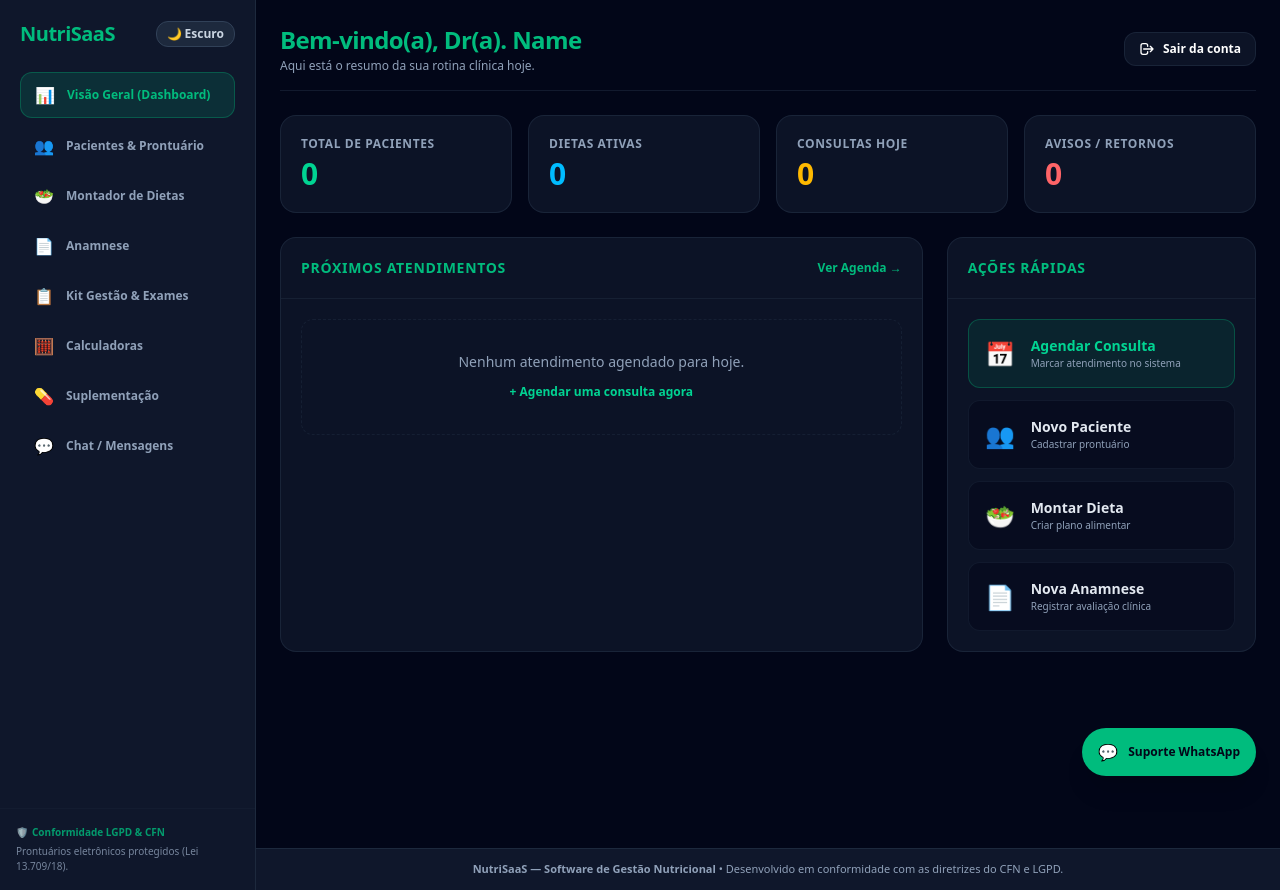
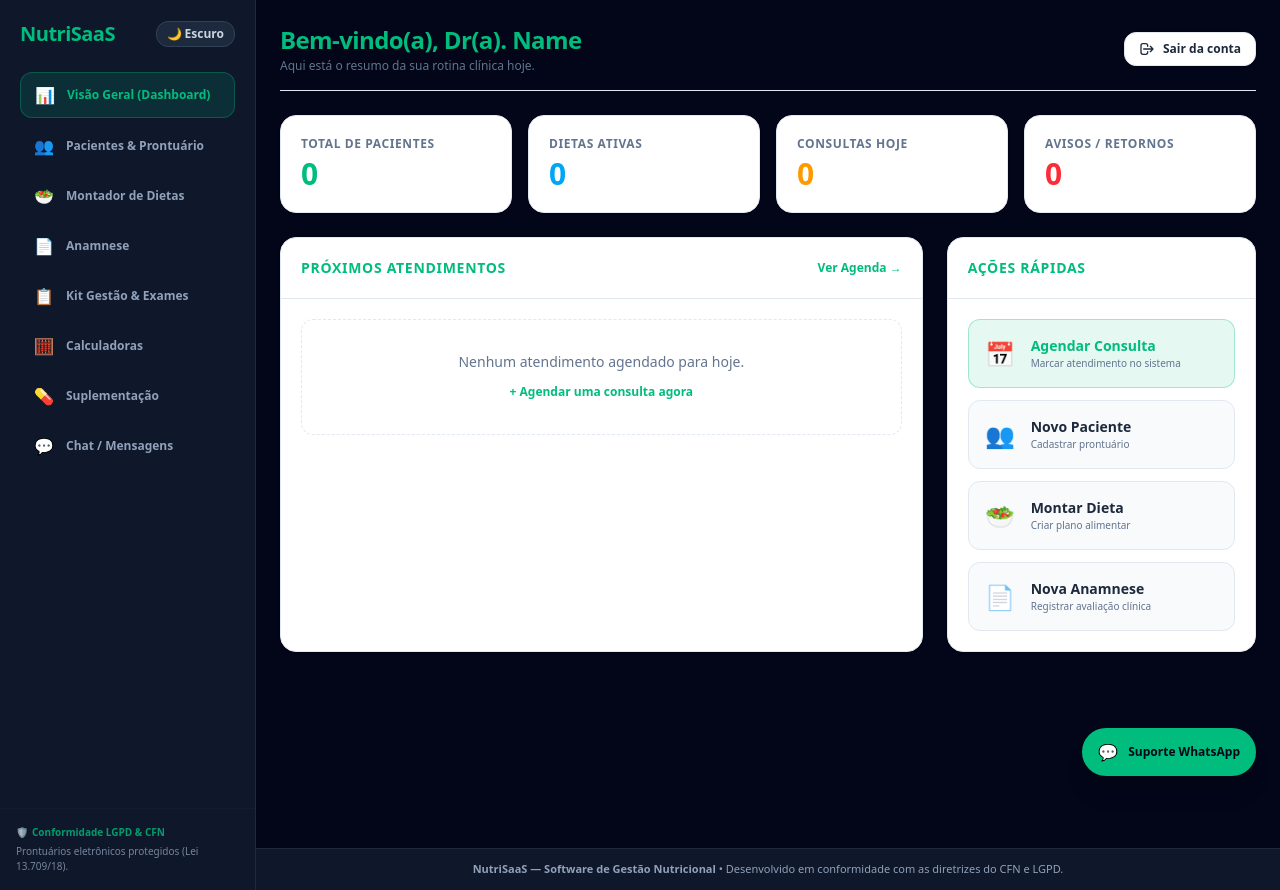
Before and after one commit to webdesignermarlon-code/nutrisaas, a Next.js app: page /dashboard in a window 1280 px wide. Both pictures are taken after typing "name@example.com", "Sample123" into the empty fields and a click on the button "Entrar no Sistema". Built offline with nearby package versions, Linux system fonts and the light colour scheme.

Commit message:
Sincronizacao perfeita de tema claro e escuro no dashboard

```diff
--- a/app/dashboard/page.tsx
+++ b/app/dashboard/page.tsx
@@ -18,7 +18,7 @@ export default function DashboardPage() {
   const [email, setEmail] = useState('')
   const [senha, setSenha] = useState('')
   const [manterConectado, setManterConectado] = useState(false)
-  const [isDark, setIsDark] = useState(true)
+  const [isDark, setIsDark] = useState(false)
   const router = useRouter()
 
   // Estados do Agendamento
@@ -32,18 +32,16 @@ export default function DashboardPage() {
   const [novoHorario, setNovoHorario] = useState('14:00')
 
   useEffect(() => {
-    // Detecta o tema atual no localStorage/documento
-    const checkTheme = () => {
-      const isDarkMode = document.documentElement.classList.contains('dark') ||
-                         localStorage.getItem('theme') === 'dark' ||
-                         localStorage.getItem('theme') === null
-      setIsDark(isDarkMode)
+    // Sincroniza exatamente com a presença da classe 'dark' no documento
+    const syncTheme = () => {
+      const hasDarkClass = document.documentElement.classList.contains('dark')
+      setIsDark(hasDarkClass)
     }
 
-    checkTheme()
+    syncTheme()
 
-    // Observer para capturar quando o botão do menu altera o tema
-    const observer = new MutationObserver(checkTheme)
+    // Observa mudanças de classe no elemento HTML (quando clica no botão do menu)
+    const observer = new MutationObserver(syncTheme)
     observer.observe(document.documentElement, { attributes: true, attributeFilter: ['class'] })
 
     const auth = sessionStorage.getItem('nutrisaas-auth') || localStorage.getItem('nutrisaas-auth')
@@ -119,12 +117,12 @@ export default function DashboardPage() {
     }
   }
 
-  // Definição de classes de estilo dinâmicas (Evita falhas de tema)
-  const cardBg = isDark ? 'bg-slate-900/80 border-slate-800/80 text-white' : 'bg-white border-slate-200 text-slate-800 shadow-sm'
-  const subCardBg = isDark ? 'bg-slate-950/50 border-slate-800/50' : 'bg-slate-50 border-slate-200'
-  const textColor = isDark ? 'text-slate-200' : 'text-slate-800'
+  // Estilos trocados em tempo real de acordo com a classe do HTML
+  const cardBg = isDark ? 'bg-slate-900/90 border-slate-800 text-white shadow-lg' : 'bg-white border-slate-200 text-slate-800 shadow-sm'
+  const subCardBg = isDark ? 'bg-slate-950/60 border-slate-800/60' : 'bg-slate-50 border-slate-200'
+  const textColor = isDark ? 'text-slate-100' : 'text-slate-800'
   const subTextColor = isDark ? 'text-slate-400' : 'text-slate-500'
-  const borderHeader = isDark ? 'border-slate-800/60' : 'border-slate-200'
+  const borderHeader = isDark ? 'border-slate-800/80' : 'border-slate-200'
 
   // === SE ESTIVER LOGADO ===
   if (isLogado) {
@@ -154,21 +152,21 @@ export default function DashboardPage() {
 
         {/* Cards de Métricas */}
         <div className="grid grid-cols-1 sm:grid-cols-2 lg:grid-cols-4 gap-4">
-          <div className={`p-5 rounded-2xl border ${cardBg} flex flex-col gap-1 hover:border-emerald-500/30 transition-colors`}>
+          <div className={`p-5 rounded-2xl border ${cardBg} flex flex-col gap-1 hover:border-emerald-500/40 transition-colors`}>
             <span className={`text-xs font-bold ${subTextColor} uppercase tracking-wider`}>Total de Pacientes</span>
-            <span className="text-3xl font-extrabold text-emerald-400">0</span>
+            <span className="text-3xl font-extrabold text-emerald-500">0</span>
           </div>
-          <div className={`p-5 rounded-2xl border ${cardBg} flex flex-col gap-1 hover:border-sky-500/30 transition-colors`}>
+          <div className={`p-5 rounded-2xl border ${cardBg} flex flex-col gap-1 hover:border-sky-500/40 transition-colors`}>
             <span className={`text-xs font-bold ${subTextColor} uppercase tracking-wider`}>Dietas Ativas</span>
-            <span className="text-3xl font-extrabold text-sky-400">0</span>
+            <span className="text-3xl font-extrabold text-sky-500">0</span>
           </div>
-          <div className={`p-5 rounded-2xl border ${cardBg} flex flex-col gap-1 hover:border-amber-500/30 transition-colors`}>
+          <div className={`p-5 rounded-2xl border ${cardBg} flex flex-col gap-1 hover:border-amber-500/40 transition-colors`}>
             <span className={`text-xs font-bold ${subTextColor} uppercase tracking-wider`}>Consultas Hoje</span>
-            <span className="text-3xl font-extrabold text-amber-400">{atendimentos.length}</span>
+            <span className="text-3xl font-extrabold text-amber-500">{atendimentos.length}</span>
           </div>
-          <div className={`p-5 rounded-2xl border ${cardBg} flex flex-col gap-1 hover:border-red-500/30 transition-colors`}>
+          <div className={`p-5 rounded-2xl border ${cardBg} flex flex-col gap-1 hover:border-red-500/40 transition-colors`}>
             <span className={`text-xs font-bold ${subTextColor} uppercase tracking-wider`}>Avisos / Retornos</span>
-            <span className="text-3xl font-extrabold text-red-400">0</span>
+            <span className="text-3xl font-extrabold text-red-500">0</span>
           </div>
         </div>
 
@@ -186,7 +184,7 @@ export default function DashboardPage() {
                   <p className={`text-sm ${subTextColor}`}>Nenhum atendimento agendado para hoje.</p>
                   <button
                     onClick={() => setModalAgendarAberto(true)}
-                    className="mt-3 text-xs text-emerald-400 hover:underline font-semibold"
+                    className="mt-3 text-xs text-emerald-500 hover:underline font-semibold"
                   >
                     + Agendar uma consulta agora
                   </button>
@@ -205,12 +203,12 @@ export default function DashboardPage() {
                     </div>
 
                     <div className="flex items-center gap-3">
-                      <span className="text-xs font-bold text-emerald-400 bg-emerald-500/10 px-3 py-1.5 rounded-lg border border-emerald-500/20">
+                      <span className="text-xs font-bold text-emerald-500 bg-emerald-500/10 px-3 py-1.5 rounded-lg border border-emerald-500/20">
                         {paciente.hora}
                       </span>
                       <button
                         onClick={() => handleCancelarConsulta(paciente.id)}
-                        className="text-xs text-red-400 hover:bg-red-500/10 px-2.5 py-1.5 rounded-lg transition-colors"
+                        className="text-xs text-red-500 hover:bg-red-500/10 px-2.5 py-1.5 rounded-lg transition-colors"
                         title="Cancelar consulta"
                       >
                         Cancelar
@@ -234,7 +232,7 @@ export default function DashboardPage() {
               >
                 <span className="text-2xl group-hover:scale-110 transition-transform">📅</span>
                 <div>
-                  <p className="text-sm font-bold text-emerald-400">Agendar Consulta</p>
+                  <p className="text-sm font-bold text-emerald-500">Agendar Consulta</p>
                   <p className={`text-[10px] ${subTextColor}`}>Marcar atendimento no sistema</p>
                 </div>
               </button>
```
